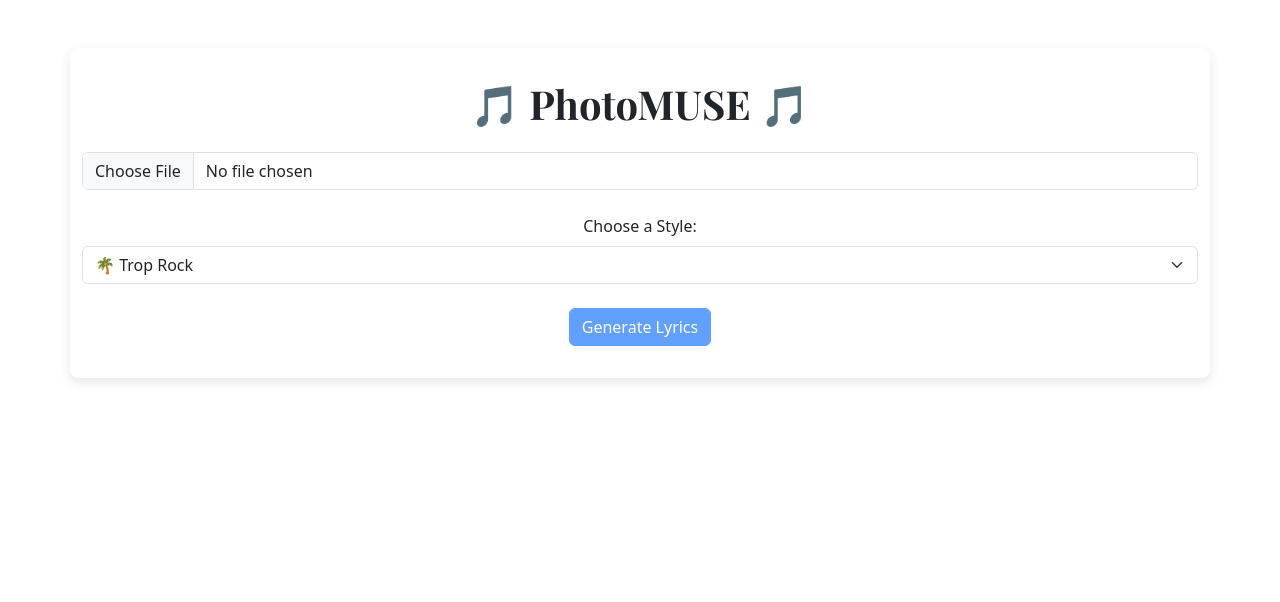
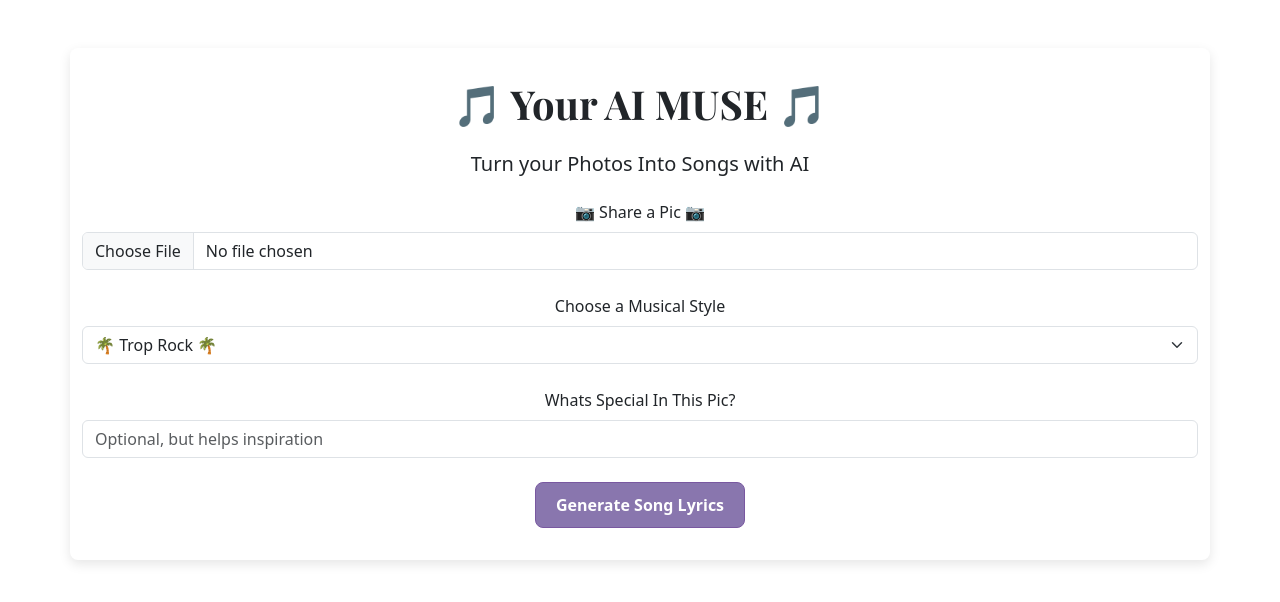
Before and after one commit to JGlessner757/muse, a React (Create React App) app: page / in a window 1280 px wide. Shown: the top 602 px of the page. Built offline with nearby package versions, Linux system fonts and the light colour scheme.

Commit message:
Updated styling and added loading spinner

```diff
--- a/src/components/ImageUpload.js
+++ b/src/components/ImageUpload.js
@@ -4,23 +4,28 @@ import 'bootstrap/dist/css/bootstrap.min.css';
 
 const ImageUpload = () => {
   const [selectedFile, setSelectedFile] = useState(null);
-  const [keywords, setKeywords] = useState('');
   const [lyrics, setLyrics] = useState('');
   const [style, setStyle] = useState('Trop Rock');
   const [key, setKey] = useState('C');
   const [bpm, setBpm] = useState('100');
+  const [extraKeyword, setExtraKeyword] = useState('');
   const [loading, setLoading] = useState(false);
   const MAX_FILE_SIZE_MB = 10;
 
   const handleFileChange = (event) => {
     const file = event.target.files[0];
+    const allowedFormats = ['image/jpeg', 'image/png'];
+    if (!allowedFormats.includes(file.type)) {
+      alert('Invalid file format. Please upload a JPG or PNG image.');
+      return;
+    }
     if (file.size / (1024 * 1024) > MAX_FILE_SIZE_MB) {
       alert(`File size exceeds ${MAX_FILE_SIZE_MB} MB. Please select a smaller file.`);
-      setSelectedFile(null);
-    } else {
-      setSelectedFile(file);
+      return;
     }
+    setSelectedFile(file);
   };
+
 
   const handleStyleChange = (selectedStyle) => {
     setStyle(selectedStyle);
@@ -50,10 +55,10 @@ const ImageUpload = () => {
           style,
           bpm,
           key,
+          extraKeyword,
         });
 
         setLyrics(response.data.lyrics || 'No lyrics generated.');
-        setKeywords(response.data.description || 'No keywords detected.');
       } catch (error) {
         console.error('Error in API request:', error);
         alert('Failed to process the image and generate lyrics.');
@@ -65,33 +70,65 @@ const ImageUpload = () => {
 
   return (
     <div className="container mt-5 text-center">
-      <h1 className="mb-4">🎵 PhotoMUSE 🎵</h1>
+      <h1 className="mb-4">🎵 Your AI MUSE 🎵</h1>
+      <h5 className="mb-4">Turn your Photos Into Songs with AI</h5>
       <div className="mb-4">
+      <label htmlFor="style-select" className="form-label">📷 Share a Pic 📷</label>
         <input type="file" className="form-control" onChange={handleFileChange} />
       </div>
       <div className="mb-4">
-        <label htmlFor="style-select" className="form-label">Choose a Style:</label>
+        <label htmlFor="style-select" className="form-label">Choose a Musical Style
+        </label>
         <select className="form-select" id="style-select" onChange={(e) => handleStyleChange(e.target.value)} value={style}>
-          <option value="Trop Rock">🌴 Trop Rock</option>
-          <option value="Southern Blues">🎸 Southern Blues</option>
-          <option value="Honky Tonk Hits">👢 Honky Tonk Hits</option>
+          <option value="Trop Rock">🌴 Trop Rock 🌴</option>
+          <option value="Southern Blues">🎸 Southern Blues 🎸</option>
+          <option value="Honky Tonk Hits">👢 Honky Tonk Hits 👢</option>
         </select>
       </div>
-      <button onClick={handleSubmit} disabled={!selectedFile || loading} className="btn btn-primary">
-        {loading ? 'Generating...' : 'Generate Lyrics'}
-      </button>
+      <div className="mb-4">
+        <label htmlFor="extra-keyword" className="form-label">Whats Special In This Pic?</label>
+        <input
+          type="text"
+          id="extra-keyword"
+          className="form-control"
+          placeholder="Optional, but helps inspiration"
+          value={extraKeyword}
+          onChange={(e) => setExtraKeyword(e.target.value)}
+        />
+      </div>
+      <button
+  onClick={handleSubmit}
+  disabled={!selectedFile || loading}
+  className="btn d-flex align-items-center justify-content-center mx-auto"
+  style={{
+    backgroundColor: '#4b2e83', // Purple shade matching the note emojis
+    borderColor: '#32006e', // Slightly darker shade for border
+    color: 'white', // White text for contrast
+    padding: '10px 20px',
+    borderRadius: '8px', // Rounded button edges
+    fontWeight: 'bold',
+  }}
+>
+  {loading ? (
+    <>
+      <span className="spinner-border spinner-border-sm me-2" role="status" aria-hidden="true"></span>
+      MUSE-ing...
+    </>
+  ) : (
+    'Generate Song Lyrics'
+  )}
+</button>
+
+
       {lyrics && (
         <div className="mt-5">
-          <h2>🎶 Lyrics 🎶</h2>
+          <h2>🎶 My Lyrics 🎶</h2>
+
           <pre style={{ whiteSpace: 'pre-wrap', textAlign: 'left', padding: '1em', backgroundColor: '#f8f9fa', borderRadius: '5px' }}>
             {lyrics}
           </pre>
-        </div>
-      )}
-      {keywords && (
-        <div className="mt-4">
-          <h2>🔑 Key Words</h2>
-          <p>{keywords}</p>
+          <p>Play this song in the key of <strong> {key}</strong></p>
+          <p>Play a beat at <strong> {bpm} BPM</strong></p>
         </div>
       )}
     </div>
```
Also changed, not shown: 1 other file (tests, documents, lock files or other folders).
